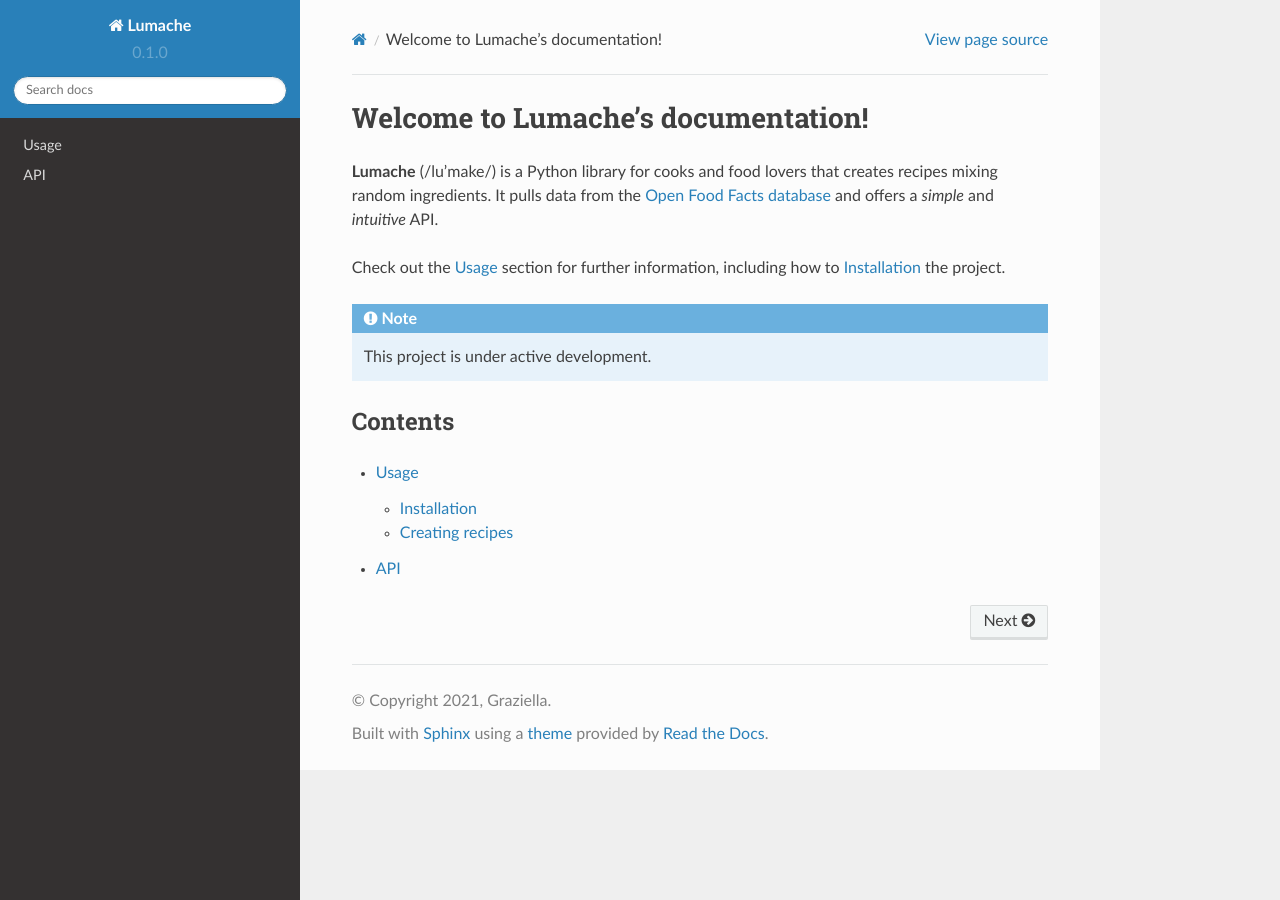
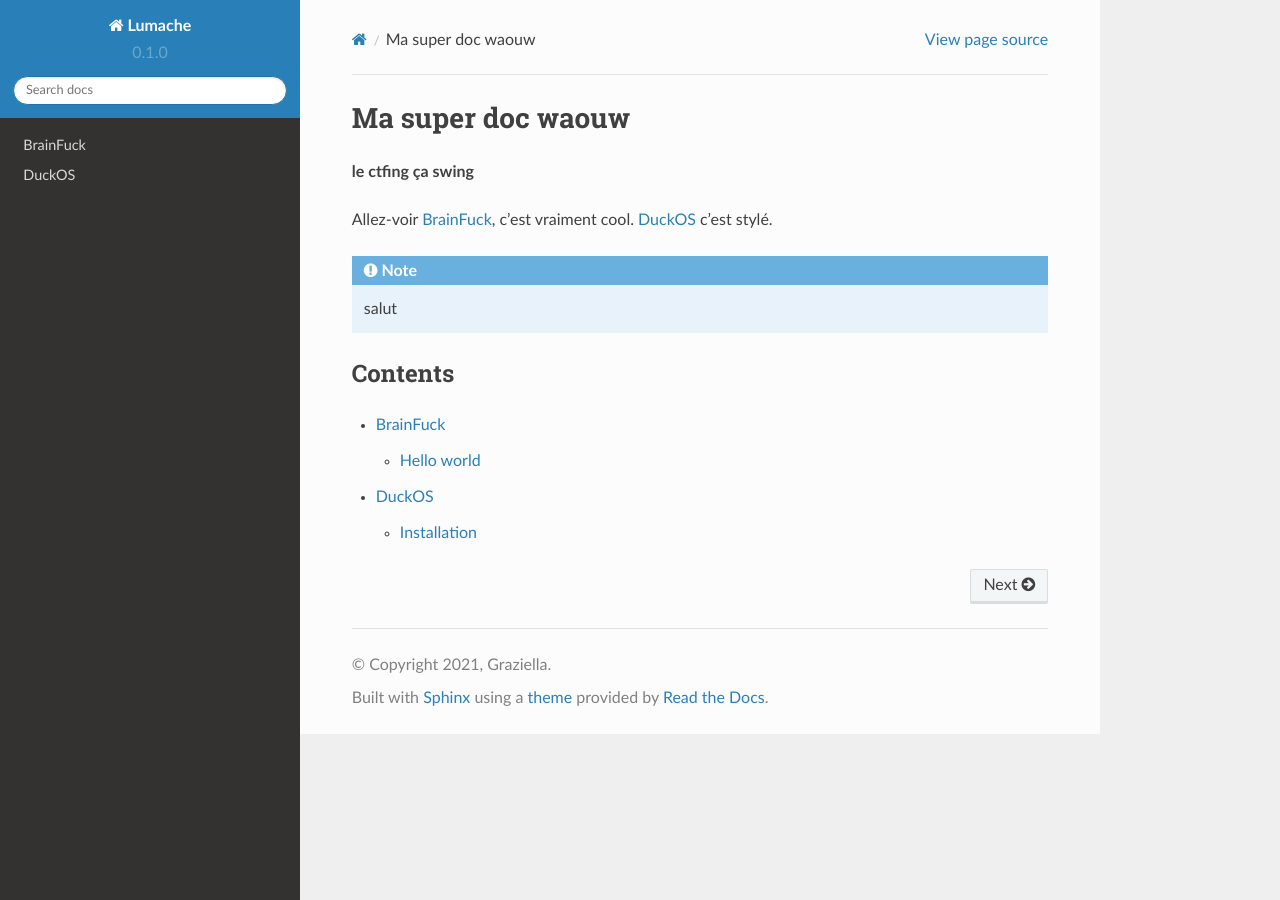
Before and after one commit to EhouarnBeriotOConnell/poc_rtd, a Sphinx documentation site: the page built from docs/source/index.rst, in a window 1280 px wide. Built offline with Sphinx 7.4.7 and the Read the Docs theme 2.0.0, drawn with Linux system fonts in a browser that asks for light colours.

Commit message:
Changing from tutorial template to new stuff

```diff
--- a/docs/source/api.rst
+++ /dev/null
@@ -1,7 +0,0 @@
-API
-===
-
-.. autosummary::
-   :toctree: generated
-
-   lumache
--- /dev/null
+++ b/docs/source/brainfuck.rst
@@ -0,0 +1,11 @@
+BrainFuck
+=====
+
+.. _installation:
+
+Hello world
+------------
+
+.. code-block:: console
+
+   ++++++++++[>+++++++>++++++++++>+++>+<<<<-]>++.>+.+++++++..+++.>++.<<+++++++++++++++.>.+++.------.--------.>+.>.
--- a/docs/source/index.rst
+++ b/docs/source/index.rst
@@ -1,22 +1,19 @@
-Welcome to Lumache's documentation!
+Ma super doc waouw
 ===================================
 
-**Lumache** (/lu'make/) is a Python library for cooks and food lovers
-that creates recipes mixing random ingredients.
-It pulls data from the `Open Food Facts database <https://world.openfoodfacts.org/>`_
-and offers a *simple* and *intuitive* API.
+**le ctfing ça swing**
 
-Check out the :doc:`usage` section for further information, including
-how to :ref:`installation` the project.
+Allez-voir :doc:`brainfuck`, c'est vraiment cool.
+:doc:`DuckOS` c'est stylé.
 
 .. note::
 
-   This project is under active development.
+   salut
 
 Contents
 --------
 
 .. toctree::
 
-   usage
-   api
+   brainfuck
+   DuckOS
```
Also changed, not shown: docs/source/DuckOS.rst (added, +8 -0 lines), docs/source/usage.rst (deleted, +0 -33 lines).
